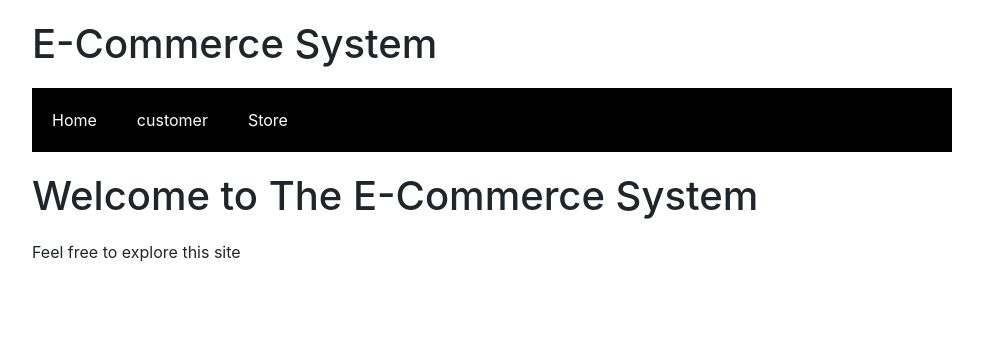
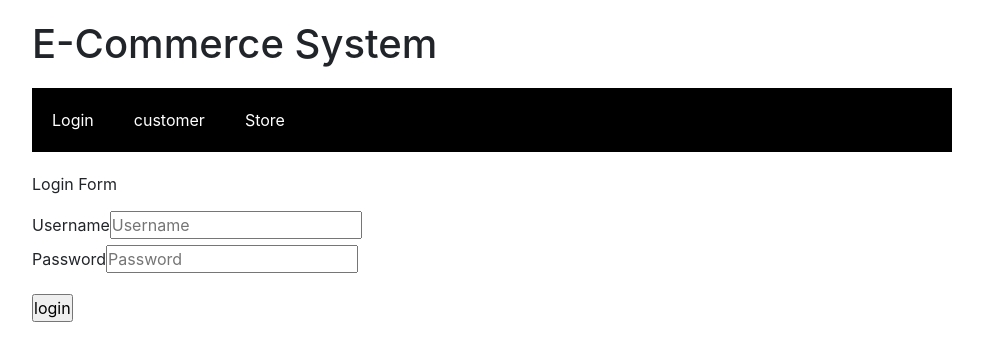
Before and after one commit to jackjyq/fullstack_tutorial, a React (Create React App) app in the folder frontend/: page / in a window 1280 px wide. Shown: the top 360 px of the page, without its empty margins (148-1131 px from the left). Built offline with nearby package versions, Linux system fonts and the light colour scheme.

Commit message:
basic Login created
create a basic login features here

```diff
--- a/frontend/src/App.js
+++ b/frontend/src/App.js
@@ -2,6 +2,8 @@ import React from 'react';
 import { NavLink, Routes, Route } from 'react-router-dom';
 import './App.css';
 import Customers from './components/customers/customer.js'
+import Login from './components/login/login.js'
+
 
 const App = () => (
   <div className='app'>
@@ -14,7 +16,7 @@ const App = () => (
 const Navigation = () => (
   <nav>
     <ul>
-      <li><NavLink exact activeClassName="current" to='/'>Home</NavLink></li>
+      <li><NavLink exact activeClassName="current" to='/'>Login</NavLink></li>
       <li><NavLink exact activeClassName="current" to='/customer'>customer</NavLink></li>
       <li><NavLink exact activeClassName="current" to='/store'>Store</NavLink></li>
     </ul>
@@ -39,7 +41,7 @@ const Contact = () => (
 
 const Main = () => (
   <Routes>
-    <Route exact path='/' element={<Home/>}></Route>
+    <Route exact path='/' element={<Login/>}></Route>
     <Route exact path='/customer' element={<Customers/>}></Route>
     <Route exact path='/store' element={<Contact/>}></Route>
   </Routes>
--- /dev/null
+++ b/frontend/src/components/login/login.js
@@ -0,0 +1,107 @@
+import React from "react";
+
+class Login extends React.Component {
+  state = {
+    username: "",
+    password: "",
+    jwtToken: "",
+    isLogin: false,
+    message: ""
+  };
+
+  handleChange = event => {
+    this.setState({
+      [event.target.name]: event.target.value
+    });
+  };
+
+  handleSubmit = event => {
+    const isLoggedIn = this.state.jwtToken;
+    event.preventDefault();
+    if (isLoggedIn) {
+      console.log("Zoom it here");
+      this.setState({ jwtToken: "", isLogin: false });
+      window.location.reload();
+    } else {
+      console.log(this.state);
+      return fetch("http://127.0.0.1:5000/auth", {
+        method: "POST",
+        headers: {
+          "Content-Type": "application/json",
+          Accept: "application/json"
+        },
+        body: JSON.stringify({
+          username: this.state.username,
+          password: this.state.password
+        })
+      })
+        .then(resp => resp.json())
+        .then(data => {
+          if (data.message) {
+            // invalid username and password. 401 condition
+            this.setState({
+              jwtToken: "",
+              isLogin: false,
+              message: "Invalid login"
+            });
+          } else {
+            if(data.access_token === undefined){
+                this.setState({
+                  jwtToken: data.access_token,
+                  isLogin: false,
+                  message: "Invalid login"
+                });
+            }else{
+              localStorage.setItem("token", data.access_token);
+              this.setState({
+                jwtToken: data.access_token,
+                isLogin: true,
+                message:
+                  "Your logged in with Authentication token " + data.access_token
+              });
+            }
+          }
+        });
+    }
+  };
+
+  render() {
+    const isLoggedIn = this.state.isLogin;
+
+    var loginButton;
+    if (isLoggedIn) {
+      loginButton = <input type="submit" value="logout" />;
+    } else {
+      loginButton = <input type="submit" value="login" />;
+    }
+
+    return (
+      <form onSubmit={this.handleSubmit} method="post">
+        <p> Login Form </p>
+
+        <label>Username</label>
+        <input
+          name="username"
+          placeholder="Username"
+          value={this.state.username}
+          onChange={this.handleChange}
+        />
+        <br />
+
+        <label>Password</label>
+        <input
+          type="password"
+          name="password"
+          placeholder="Password"
+          value={this.state.password}
+          onChange={this.handleChange}
+        />
+        <br />
+        <p>{this.state.message}</p>
+        {loginButton}
+      </form>
+    );
+  }
+}
+
+export default Login;
```
Also changed, not shown: 1 other file (tests, documents, lock files or other folders).
